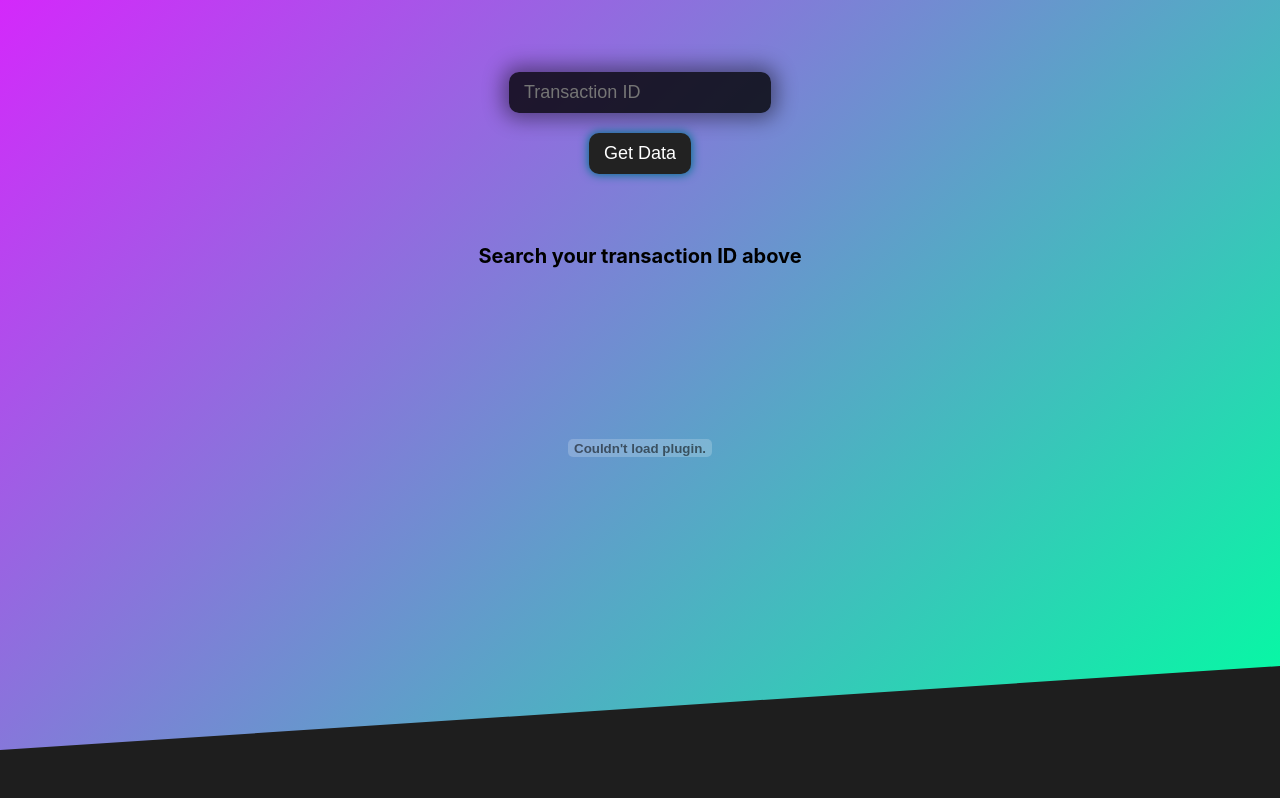
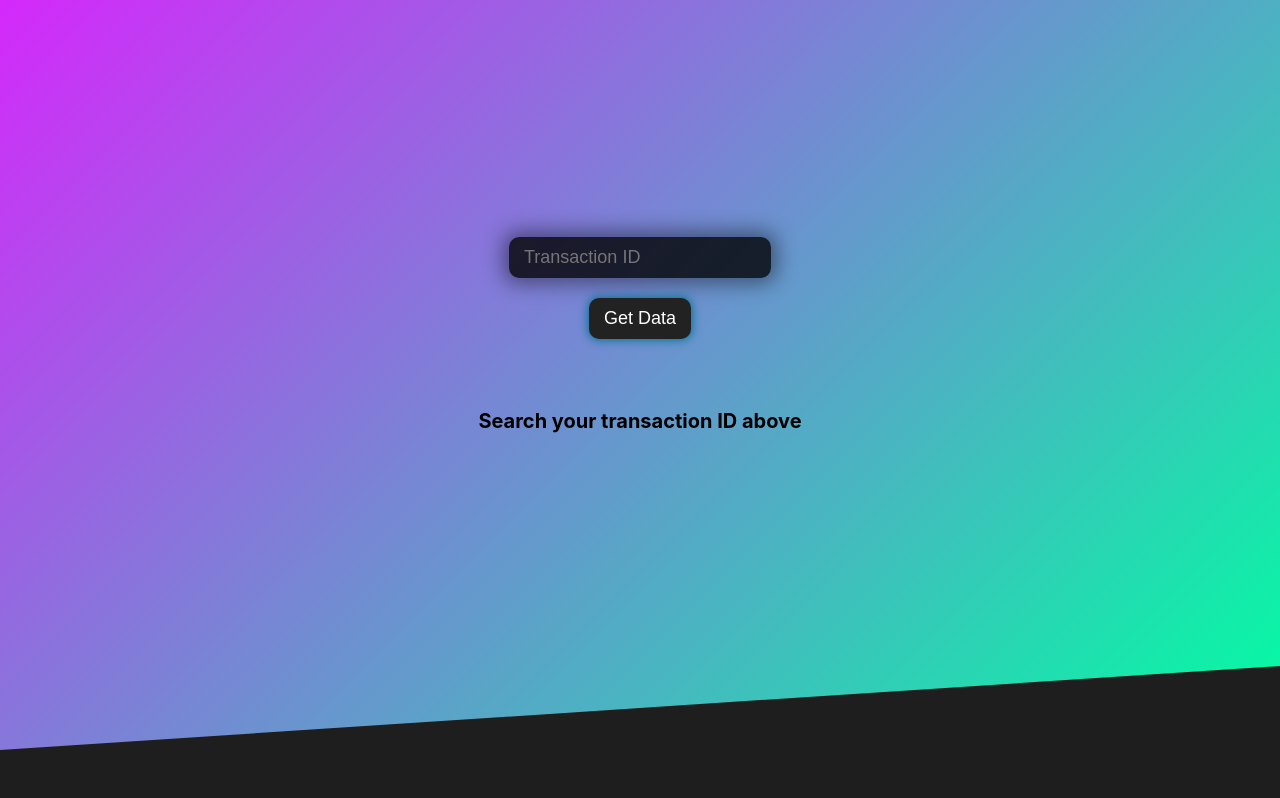
Before and after one commit to ankitzm/solana-wedding, a React (Create React App) app: page / in a window 1280 px wide. Shown: the part 970-1768 px from the top of the page. Built offline with nearby package versions, Linux system fonts and the light colour scheme.

Commit message:
some logic added

```diff
--- a/src/component/explorer/Explorer.js
+++ b/src/component/explorer/Explorer.js
@@ -13,17 +13,18 @@ function Explorer() {
             <CoreBTN
                 id="toggle"
                 onClick={e => (
-                    search !== '' ? setMainJSON(Get(search)) : "disabled"
+                    setMainJSON(Get(search))
                 )}
                 text="Get Data"
                 type="dark"
             />
 
+            {/* terenary operator */}
+            {mainJSON === null ?
                 <div id="temp">
                     Search your transaction ID above
                 </div>
-
-            {/* show recieved data */}
+                :
                 <div id="recieved-data" className="recieved">
                     <div className="cert-pdf">
                         {mainJSON}
@@ -31,7 +32,8 @@ function Explorer() {
                             scrolling="none" height="100%" width="100%"></embed>
                     </div>
                 </div>
-        </div>
+            }
+        </div >
     )
 }
 
```
Lines whose indentation alone changed are shown as unchanged.
